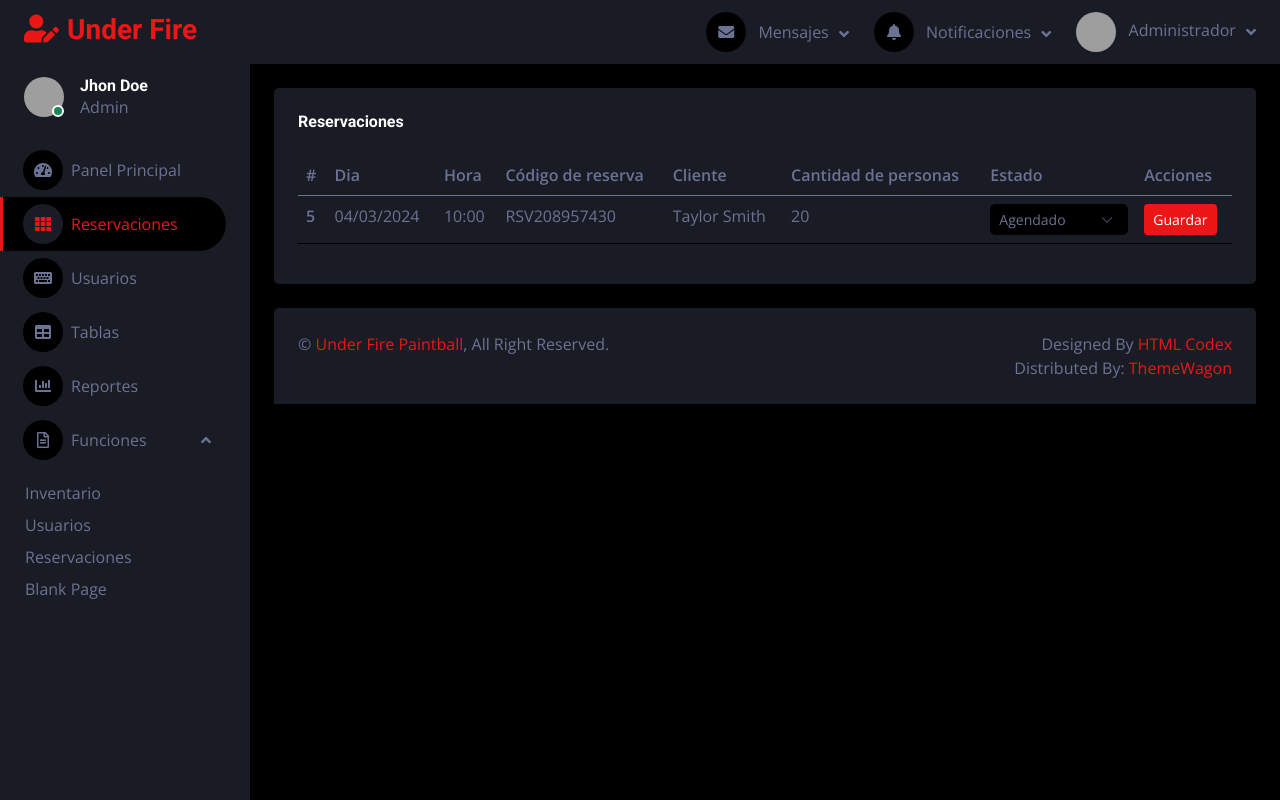
After one commit to JoseGonza10/Proyecto-Ambiente-Web-G4, a PHP site: page /reservacionesEdit.php in a window 1280 px wide, after a click on "Funciones". The commit adds this page. Run offline with PHP 8.4, Linux system fonts and the light colour scheme; some libraries are stand-ins or nearby versions; grey boxes are pictures that could not be loaded.

Commit message:
Reservaciones

```diff
--- a/view/index.php
+++ b/view/index.php
@@ -49,7 +49,7 @@
 					</ul>
 
 					<ul class="custom-navbar-cta navbar-nav mb-2 mb-md-0 ms-5">
-						<li><a class="nav-link" href="login.php"><i class="fa-solid fa-arrow-right-to-bracket"></i></a></li>
+						<li><a class="nav-link" href="dashboard.php"><i class="fa-solid fa-arrow-right-to-bracket"></i></a></li>
 					</ul>
 				</div>
 			</div>
--- a/view/reservaciones.php
+++ b/view/reservaciones.php
@@ -223,7 +223,7 @@
                                             <td>Taylor Smith</td>
                                             <td>20</td>
                                             <td>Agendado</td>
-                                            <td><a class="btn btn-sm btn-primary" href="">Detalles</a> <a class="btn btn-sm btn-primary" href="">Editar</a> </td>
+                                            <td><a class="btn btn-sm btn-primary" href="">Detalles</a> <a class="btn btn-sm btn-primary" href="reservacionesEdit.php">Editar</a> </td>
                                         </tr>
                                         <tr>
                                             <th scope="row">6</th>
--- /dev/null
+++ b/view/reservacionesEdit.php
@@ -0,0 +1,242 @@
+<!DOCTYPE html>
+<html lang="en">
+
+<head>
+    <meta charset="utf-8">
+    <title>Under Fire Paintball System</title>
+    <meta content="width=device-width, initial-scale=1.0" name="viewport">
+    <meta content="" name="keywords">
+    <meta content="" name="description">
+
+    <!-- Favicon -->
+    <link href="img/favicon.ico" rel="icon">
+
+    <!-- Google Web Fonts -->
+    <link rel="preconnect" href="https://fonts.googleapis.com">
+    <link rel="preconnect" href="https://fonts.gstatic.com" crossorigin>
+    <link href="https://fonts.googleapis.com/css2?family=Open+Sans:wght@400;600&family=Roboto:wght@500;700&display=swap" rel="stylesheet">
+
+    <!-- Icon Font Stylesheet -->
+    <link href="https://cdnjs.cloudflare.com/ajax/libs/font-awesome/5.10.0/css/all.min.css" rel="stylesheet">
+    <link href="https://cdn.jsdelivr.net/npm/bootstrap-icons@1.4.1/font/bootstrap-icons.css" rel="stylesheet">
+
+    <!-- Libraries Stylesheet -->
+    <link href="lib/owlcarousel/assets/owl.carousel.min.css" rel="stylesheet">
+    <link href="lib/tempusdominus/css/tempusdominus-bootstrap-4.min.css" rel="stylesheet" />
+
+    <!-- Customized Bootstrap Stylesheet -->
+    <link href="assets/css/dashboardbootstrap.min.css" rel="stylesheet">
+
+    <!-- Template Stylesheet -->
+    <link href="assets/css/dashboardStyle.css" rel="stylesheet">
+</head>
+
+<body>
+    <div class="container-fluid position-relative d-flex p-0">
+        <!-- Spinner Start -->
+
+        <!-- Spinner End -->
+
+        <!-- Sidebar Start -->
+        <div class="sidebar pe-4 pb-3">
+            <nav class="navbar bg-secondary navbar-dark">
+                <a href="dashboard.php" class="navbar-brand mx-4 mb-3">
+                    <h3 class="text-primary"><i class="fa fa-user-edit me-2"></i>Under Fire</h3>
+                </a>
+                <div class="d-flex align-items-center ms-4 mb-4">
+                    <div class="position-relative">
+                        <img class="rounded-circle" src="img/user.jpg" alt="" style="width: 40px; height: 40px;">
+                        <div class="bg-success rounded-circle border border-2 border-white position-absolute end-0 bottom-0 p-1"></div>
+                    </div>
+                    <div class="ms-3">
+                        <h6 class="mb-0">Jhon Doe</h6>
+                        <span>Admin</span>
+                    </div>
+                </div>
+                <div class="navbar-nav w-100">
+                    <a href="dashboard.php" class="nav-item nav-link"><i class="fa fa-tachometer-alt me-2"></i>Panel Principal</a>
+                    <!--
+                    <div class="nav-item dropdown">
+                        <a href="#" class="nav-link dropdown-toggle" data-bs-toggle="dropdown"><i class="fa fa-laptop me-2"></i>Elements</a>
+                        <div class="dropdown-menu bg-transparent border-0">
+                            <a href="button.html" class="dropdown-item">Buttons</a>
+                            <a href="typography.html" class="dropdown-item">Typography</a>
+                            <a href="element.html" class="dropdown-item">Other Elements</a>
+                        </div>
+                    </div>
+                    -->
+                    <a href="reservaciones.php" class="nav-item nav-link active"><i class="fa fa-th me-2"></i>Reservaciones</a>
+                    <a href="usuarios.php" class="nav-item nav-link"><i class="fa fa-keyboard me-2"></i>Usuarios</a>
+                    <a href="tables.php" class="nav-item nav-link"><i class="fa fa-table me-2"></i>Tablas</a>
+                    <a href="charts.php" class="nav-item nav-link"><i class="fa fa-chart-bar me-2"></i>Reportes</a>
+                    <div class="nav-item dropdown">
+                        <a href="#" class="nav-link dropdown-toggle" data-bs-toggle="dropdown"><i class="far fa-file-alt me-2"></i>Funciones</a>
+                        <div class="dropdown-menu bg-transparent border-0">
+                            <a href="administrarInventario.php" class="dropdown-item">Inventario</a>
+                            <a href="administrarUsuario.php" class="dropdown-item">Usuarios</a>
+                            <a href="administrarReservaciones.php" class="dropdown-item">Reservaciones</a>
+                            <a href="blank.html" class="dropdown-item">Blank Page</a>
+                        </div>
+                    </div>
+                </div>
+            </nav>
+        </div>
+        <!-- Sidebar End -->
+
+
+        <!-- Content Start -->
+        <div class="content">
+            <!-- Navbar Start -->
+            <nav class="navbar navbar-expand bg-secondary navbar-dark sticky-top px-4 py-0">
+                <a href="index.html" class="navbar-brand d-flex d-lg-none me-4">
+                    <h2 class="text-primary mb-0"><i class="fa fa-user-edit"></i></h2>
+                </a>
+                <div class="navbar-nav align-items-center ms-auto">
+                    <div class="nav-item dropdown">
+                        <a href="#" class="nav-link dropdown-toggle" data-bs-toggle="dropdown">
+                            <i class="fa fa-envelope me-lg-2"></i>
+                            <span class="d-none d-lg-inline-flex">Mensajes</span>
+                        </a>
+                        <div class="dropdown-menu dropdown-menu-end bg-secondary border-0 rounded-0 rounded-bottom m-0">
+                            <a href="#" class="dropdown-item">
+                                <div class="d-flex align-items-center">
+                                    <img class="rounded-circle" src="img/user.jpg" alt="" style="width: 40px; height: 40px;">
+                                    <div class="ms-2">
+                                        <h6 class="fw-normal mb-0">Jhon te ha enviado una reseña.</h6>
+                                        <small>15 minutes ago</small>
+                                    </div>
+                                </div>
+                            </a>
+                            <hr class="dropdown-divider">
+                            <a href="#" class="dropdown-item">
+                                <div class="d-flex align-items-center">
+                                    <img class="rounded-circle" src="img/user.jpg" alt="" style="width: 40px; height: 40px;">
+                                    <div class="ms-2">
+                                        <h6 class="fw-normal mb-0">Jhon te ha enviado una consulta.</h6>
+                                        <small>30 minutes ago</small>
+                                    </div>
+                                </div>
+                            </a>
+                            <a href="#" class="dropdown-item text-center">Ver todos los mensajes.</a>
+                        </div>
+                    </div>
+                    <div class="nav-item dropdown">
+                        <a href="#" class="nav-link dropdown-toggle" data-bs-toggle="dropdown">
+                            <i class="fa fa-bell me-lg-2"></i>
+                            <span class="d-none d-lg-inline-flex">Notificaciones</span>
+                        </a>
+                        <div class="dropdown-menu dropdown-menu-end bg-secondary border-0 rounded-0 rounded-bottom m-0">
+                            <a href="#" class="dropdown-item">
+                                <h6 class="fw-normal mb-0">Reservación creada</h6>
+                                <small>Hace 15 minutos</small>
+                            </a>
+                            <hr class="dropdown-divider">
+                            <a href="#" class="dropdown-item">
+                                <h6 class="fw-normal mb-0">Inventario agregado.</h6>
+                                <small>Hace 1 hora</small>
+                            </a>
+                            <a href="#" class="dropdown-item text-center">Ver todas las notificaciones</a>
+                        </div>
+                    </div>
+                    <div class="nav-item dropdown">
+                        <a href="#" class="nav-link dropdown-toggle" data-bs-toggle="dropdown">
+                            <img class="rounded-circle me-lg-2" src="img/user.jpg" alt="" style="width: 40px; height: 40px;">
+                            <span class="d-none d-lg-inline-flex">Administrador</span>
+                        </a>
+                        <div class="dropdown-menu dropdown-menu-end bg-secondary border-0 rounded-0 rounded-bottom m-0">
+                            <a href="#" class="dropdown-item">Mi perfil</a>
+                            <a href="#" class="dropdown-item">Configuraciones</a>
+                            <a href="index.php" class="dropdown-item">Salir</a>
+                        </div>
+                    </div>
+                </div>
+            </nav>
+            <!-- Navbar End -->
+
+
+            <!-- Table Start -->
+            <div class="container-fluid pt-4 px-4">
+                <div class="row g-4">
+                    <div class="col-12">
+                        <div class="bg-secondary rounded h-100 p-4">
+                            <h6 class="mb-4">Reservaciones</h6>
+                            <div class="table-responsive">
+                                <table class="table">
+                                    <thead>
+                                        <tr>
+                                            <th scope="col">#</th>
+                                            <th scope="col">Dia</th>
+                                            <th scope="col">Hora</th>
+                                            <th scope="col">Código de reserva</th>
+                                            <th scope="col">Cliente</th>
+                                            <th scope="col">Cantidad de personas</th>
+                                            <th scope="col">Estado</th>
+                                            <th scope="col">Acciones</th>
+                                        </tr>
+                                    </thead>
+                                    <tbody>
+                                        <tr>
+                                            <th scope="row">5</th>
+                                            <td>04/03/2024</td>
+                                            <td>10:00</td>
+                                            <td>RSV208957430</td>
+                                            <td>Taylor Smith</td>
+                                            <td>20</td>
+                                            <td>
+                                                <select class="form-select form-select-sm" aria-label=".form-select-sm example">
+                                                    <option selected>Agendado</option>
+                                                    <option value="Cancelado">Cancelado</option>
+                                                    <option value="Completado">Completado</option>
+                                                </select>
+                                            </td>
+                                            <td><a class="btn btn-sm btn-primary" href="">Guardar</a></td>
+                                        </tr>
+                                    </tbody>
+                                </table>
+                            </div>
+                        </div>
+                    </div>
+                </div>
+            </div>
+            <!-- Table End -->
+
+            <!-- Footer Start -->
+            <div class="container-fluid pt-4 px-4">
+                <div class="bg-secondary rounded-top p-4">
+                    <div class="row">
+                        <div class="col-12 col-sm-6 text-center text-sm-start">
+                            &copy; <a href="#">Under Fire Paintball</a>, All Right Reserved.
+                        </div>
+                        <div class="col-12 col-sm-6 text-center text-sm-end">
+                            <!--/*** This template is free as long as you keep the footer author’s credit link/attribution link/backlink. If you'd like to use the template without the footer author’s credit link/attribution link/backlink, you can purchase the Credit Removal License from "https://htmlcodex.com/credit-removal". Thank you for your support. ***/-->
+                            Designed By <a href="https://htmlcodex.com">HTML Codex</a>
+                            <br>Distributed By: <a href="https://themewagon.com" target="_blank">ThemeWagon</a>
+                        </div>
+                    </div>
+                </div>
+            </div>
+            <!-- Footer End -->
+        </div>
+        <!-- Content End -->
+
+
+        <!-- Back to Top -->
+        <a href="#" class="btn btn-lg btn-primary btn-lg-square back-to-top"><i class="bi bi-arrow-up"></i></a>
+    </div>
+
+    <!-- JavaScript Libraries -->
+    <script src="https://code.jquery.com/jquery-3.4.1.min.js"></script>
+    <script src="https://cdn.jsdelivr.net/npm/bootstrap@5.0.0/dist/js/bootstrap.bundle.min.js"></script>
+    <script src="lib/chart/chart.min.js"></script>
+    <script src="lib/easing/easing.min.js"></script>
+    <script src="lib/waypoints/waypoints.min.js"></script>
+    <script src="lib/owlcarousel/owl.carousel.min.js"></script>
+    <script src="lib/tempusdominus/js/moment.min.js"></script>
+    <script src="lib/tempusdominus/js/moment-timezone.min.js"></script>
+    <script src="lib/tempusdominus/js/tempusdominus-bootstrap-4.min.js"></script>
+
+    <!-- Template Javascript -->
+    <script src="js/main.js"></script>
+</body>
+
+</html>
```
Also changed, not shown: DBPaintballScript.sql (+18 -0 lines), model/reservacion.php (added, +173 -0 lines).
